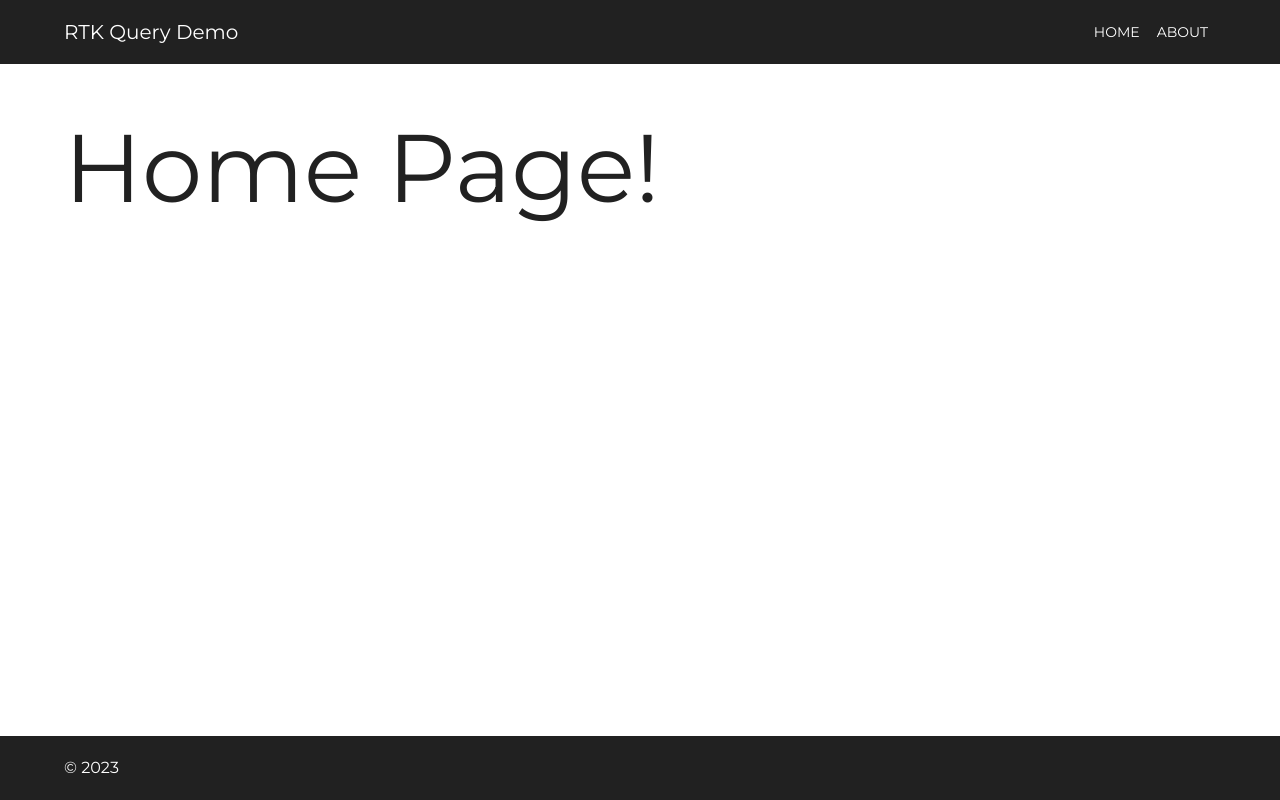
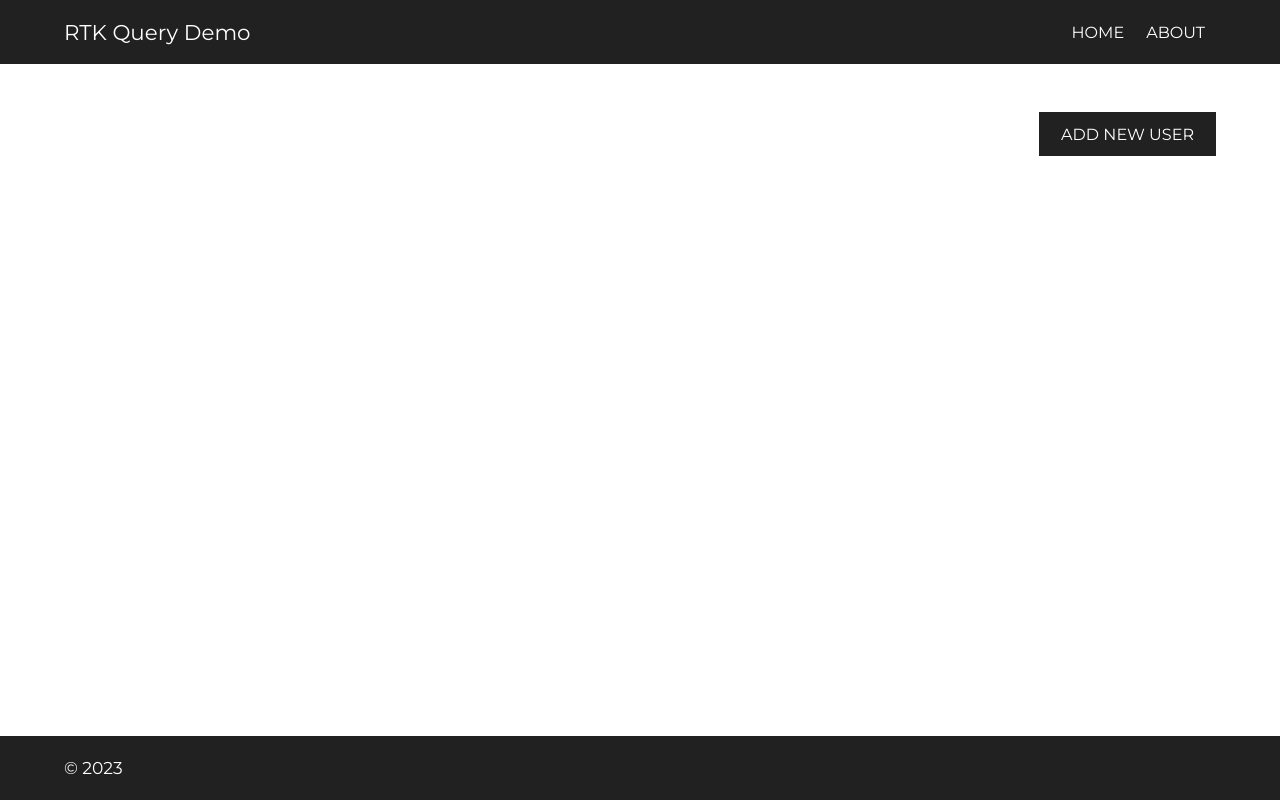
Before and after one commit to amoljagtap17/2023-react-rtk-query-demo, a React (Create React App) app: page / in a window 1280 px wide. Built offline with nearby package versions, Linux system fonts and the light colour scheme.

Commit message:
2023-react-rtk-query-demo: add new user component

```diff
--- a/src/app/mui/theme.ts
+++ b/src/app/mui/theme.ts
@@ -4,11 +4,30 @@ import { createTheme } from "@mui/material/styles";
 export const theme = createTheme({
   typography: {
     fontFamily: ["Montserrat", "sans-serif"].join(","),
+    fontSize: 15,
+    htmlFontSize: 16,
+    fontWeightRegular: 400,
   },
   palette: {
     primary: {
       main: grey[900],
     },
   },
-  components: {},
+  components: {
+    MuiButton: {
+      defaultProps: {
+        disableElevation: true,
+        disableFocusRipple: true,
+        disableRipple: true,
+        disableTouchRipple: true,
+        size: "large",
+      },
+      styleOverrides: {
+        contained: {
+          borderRadius: 0,
+          minWidth: "120px",
+        },
+      },
+    },
+  },
 });
--- a/src/components/routes/Home/index.tsx
+++ b/src/components/routes/Home/index.tsx
@@ -1,5 +1,5 @@
-import { Typography } from "@mui/material";
+import { NewUser } from "components/sections";
 
 export default function HomePage() {
-  return <Typography variant="h1">Home Page!</Typography>;
+  return <NewUser />;
 }
--- a/src/components/sections/index.ts
+++ b/src/components/sections/index.ts
@@ -1,2 +1,2 @@
-export * from "./Footer";
-export * from "./Navbar";
+export * from "./layout";
+export * from "./users";
--- /dev/null
+++ b/src/components/sections/layout/index.ts
@@ -0,0 +1,2 @@
+export * from "./Footer";
+export * from "./Navbar";
--- /dev/null
+++ b/src/components/sections/users/NewUser/index.tsx
@@ -0,0 +1,9 @@
+import { Button, Stack } from "@mui/material";
+
+export function NewUser() {
+  return (
+    <Stack direction="row-reverse">
+      <Button variant="contained">Add New User</Button>
+    </Stack>
+  );
+}
--- /dev/null
+++ b/src/components/sections/users/index.ts
@@ -0,0 +1 @@
+export * from "./NewUser";
```
Also changed, not shown: src/components/sections/layout/Footer/index.tsx (renamed from src/components/sections/Footer/index.tsx), src/components/sections/layout/Navbar/index.tsx (renamed from src/components/sections/Navbar/index.tsx).
